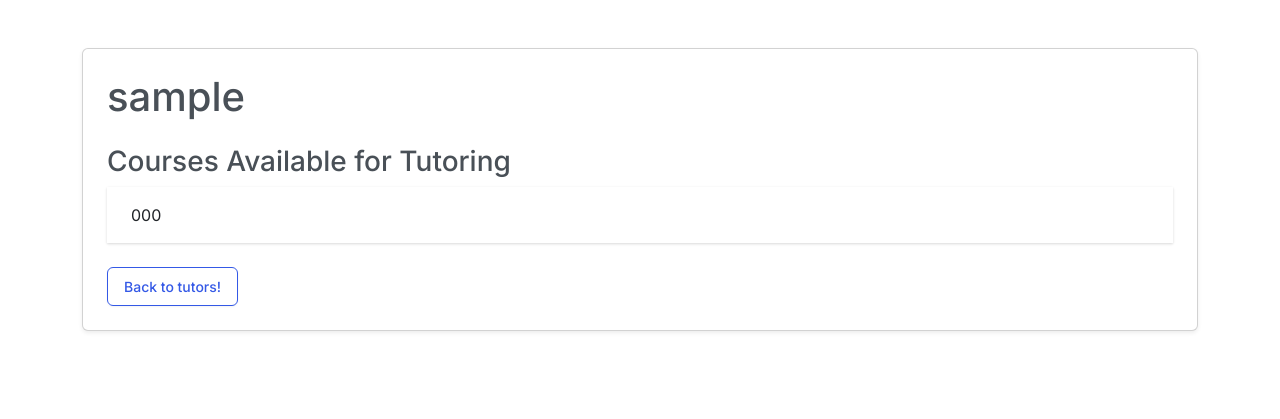
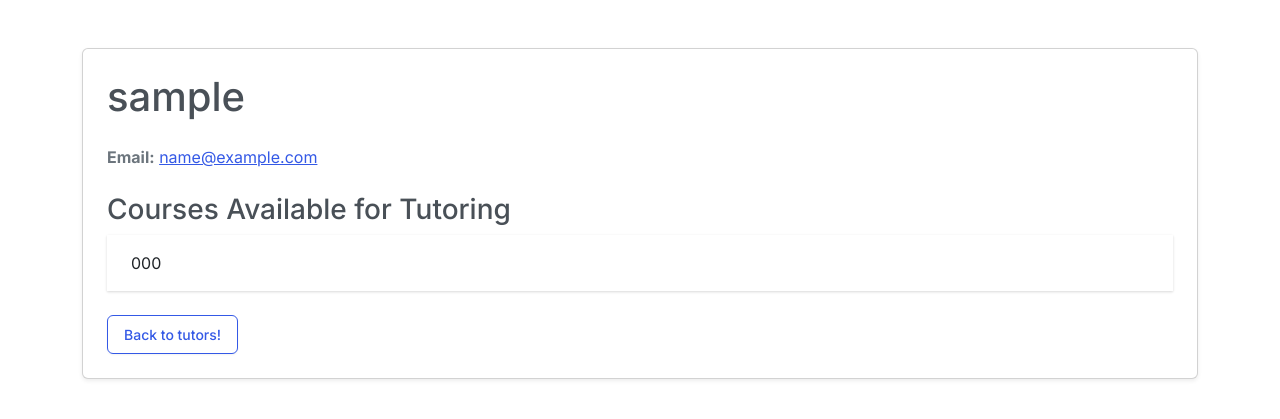
Before and after one commit to robintiefen-dev/TutoringApp, a Django app: page /tutoring/ta/1/ in a window 1280 px wide. Shown: the part 67-486 px from the top of the page. Run offline with Django 5.2, Linux system fonts and the light colour scheme; tables that the repository leaves empty hold one stand-in row (values such as "Sample post"); some libraries are stand-ins or nearby versions.

Commit message:
added contact email

```diff
--- a/templates/tutoring/ta_detail.html
+++ b/templates/tutoring/ta_detail.html
@@ -9,7 +9,16 @@
             <h1 class="card-title mb-4">
                 {{ ta.user.username }}
             </h1>
-
+                <p class="text-muted fs-6 mb-4">
+                    <strong>Email:</strong>
+                    {% if ta.user.email %}
+                        <a href="mailto:{{ ta.user.email }}">
+                            {{ ta.user.email }}
+                        </a>
+                        {% else %}
+                            No email provided
+                        {% endif %}
+                    </p>
             <h3>Courses Available for Tutoring</h3>
 
             <ul class="list-group list-group-flush">
```
